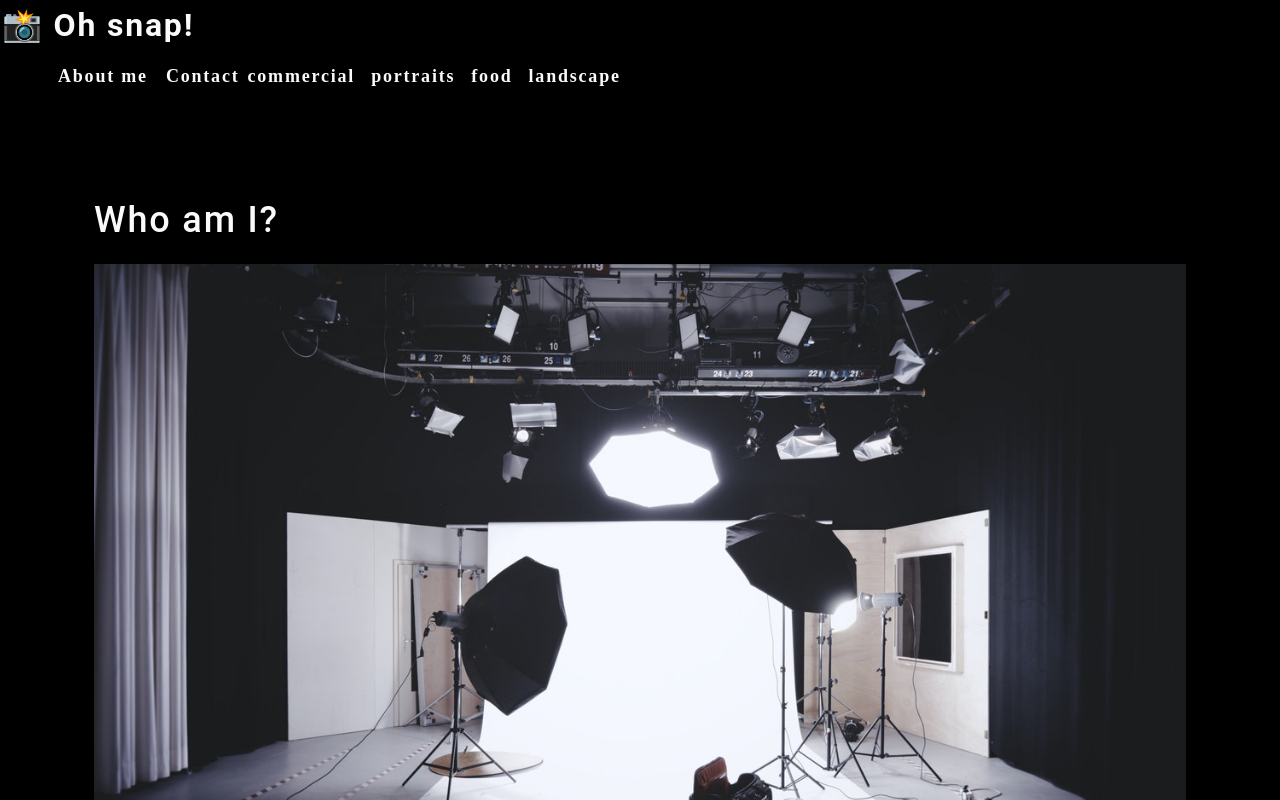
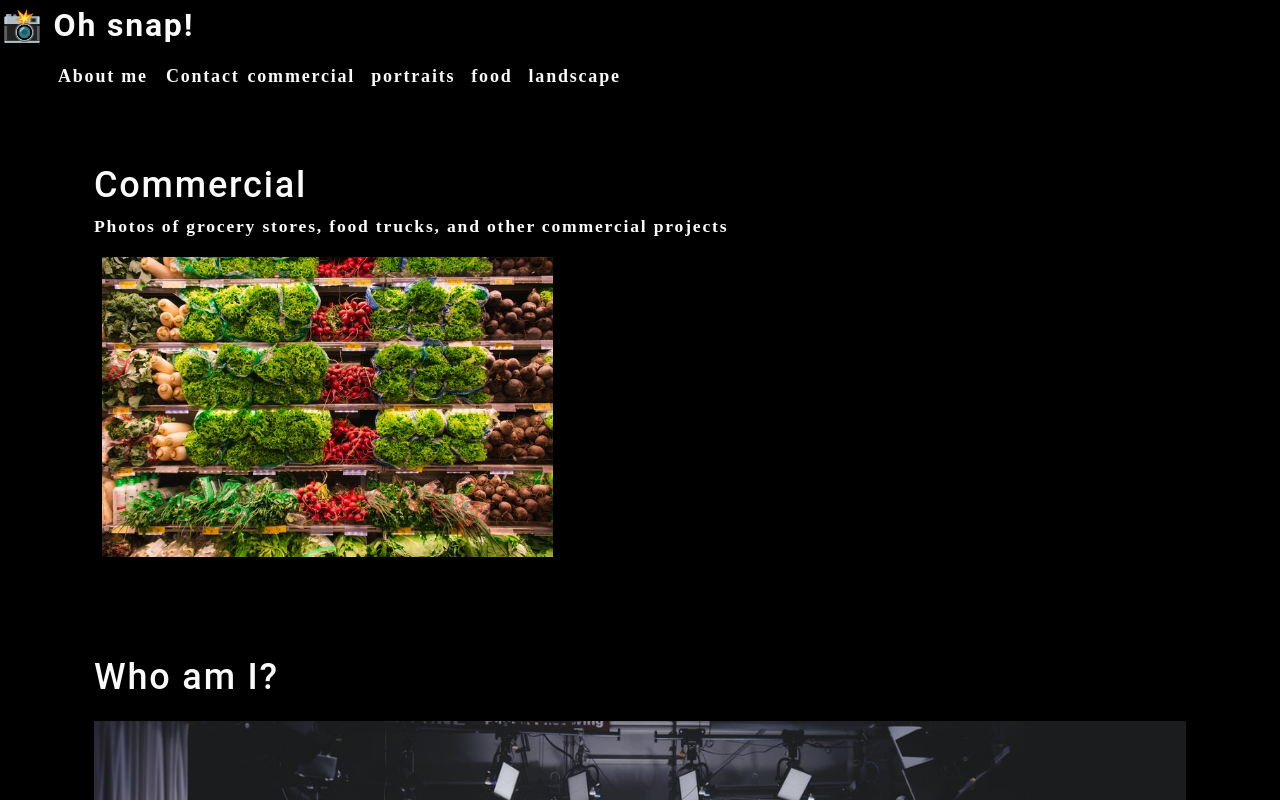
Before and after one commit to escowin/photo-port, a React (Create React App) app: page / in a window 1280 px wide. Shown: the top 800 px of the page. Built offline with nearby package versions, Linux system fonts and the light colour scheme.

Commit message:
20.3.4 | Gallery js:27 note

```diff
--- a/src/App.js
+++ b/src/App.js
@@ -1,12 +1,14 @@
 import React from 'react';
 import About from './components/About';
 import Nav from './components/Nav';
+import Gallery from './components/Gallery';
 
 function App() {
   return (
     <div>
       <Nav/>
       <main>
+        <Gallery/>
         <About/>
       </main>
     </div>
--- a/src/components/About/index.js
+++ b/src/components/About/index.js
@@ -6,6 +6,7 @@ function About() {
         <section className="my-5">
             <h1 id="about">Who am I?</h1>
             <img src={coverImage} className="my-2" style={{ width: "100%" }} alt="cover"/>
+            <p>Lorem ipsum dolor sit amet consectetur adipisicing elit. Delectus labore consequatur tempore unde voluptatem eaque cupiditate asperiores veniam fugit eum.</p>
         </section>
     );
 }
--- /dev/null
+++ b/src/components/Gallery/index.js
@@ -0,0 +1,28 @@
+import React from "react";
+import { capitalizeFirstLetter } from "../../utils/helpers";
+import photo from "../../assets/small/commercial/0.jpg"
+
+function Gallery(props) {
+    // using {object} data structure, every gallery page will have name & description.
+    const currentCategory = {
+        name: "commercial",
+        descrption: "Photos of grocery stores, food trucks, and other commercial projects",
+    };
+
+    return (
+        <section>
+            <h1>{capitalizeFirstLetter(currentCategory.name)}</h1>
+            <p>{capitalizeFirstLetter(currentCategory.descrption)}</p>
+            <div>
+                <img
+                 src={photo}
+                 alt="commercial example"
+                 className="img-thumbnail mx-1"
+                />
+            </div>
+        </section>
+    );
+}
+
+// ** paused 20.3.4
+export default Gallery;
```
